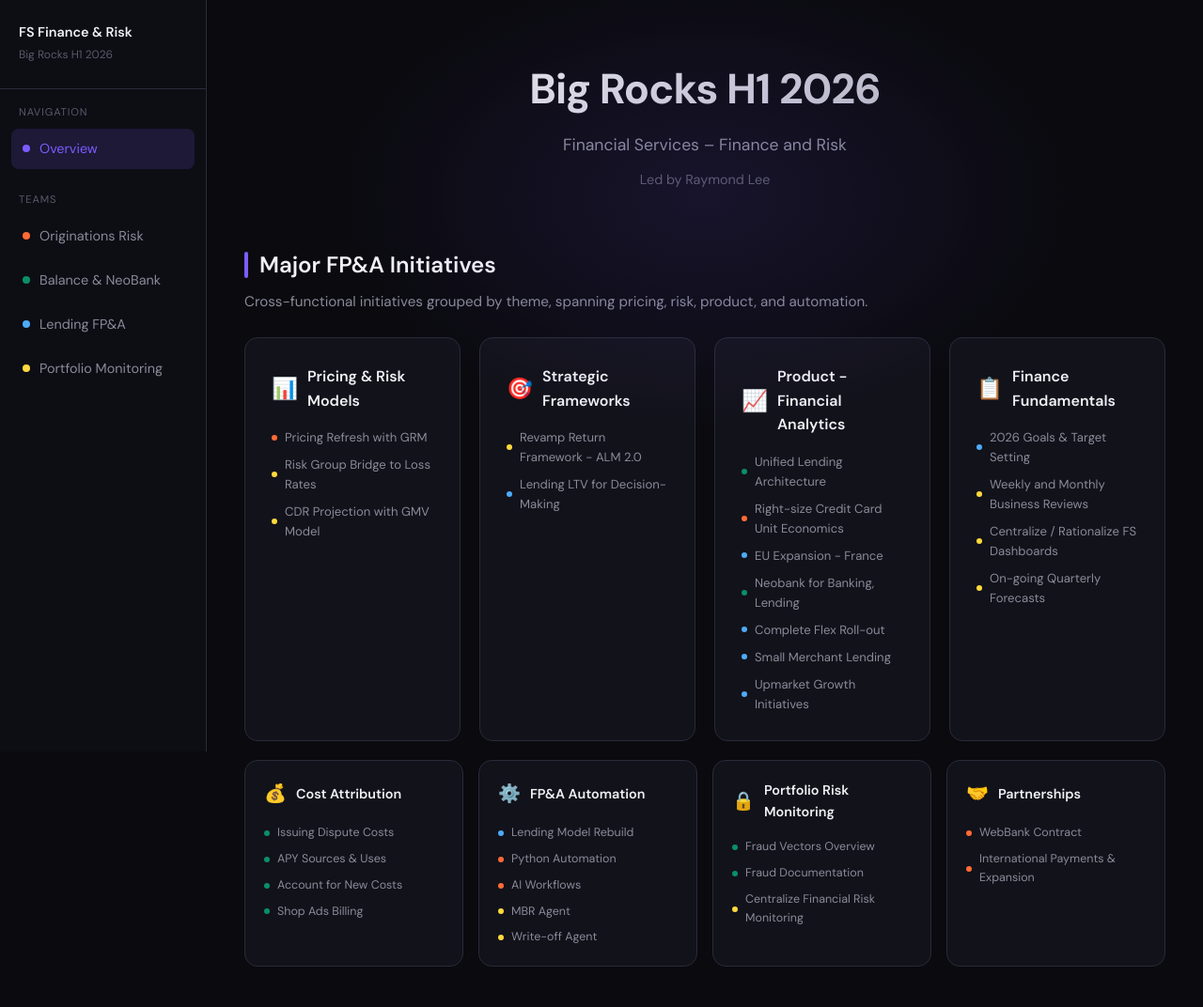
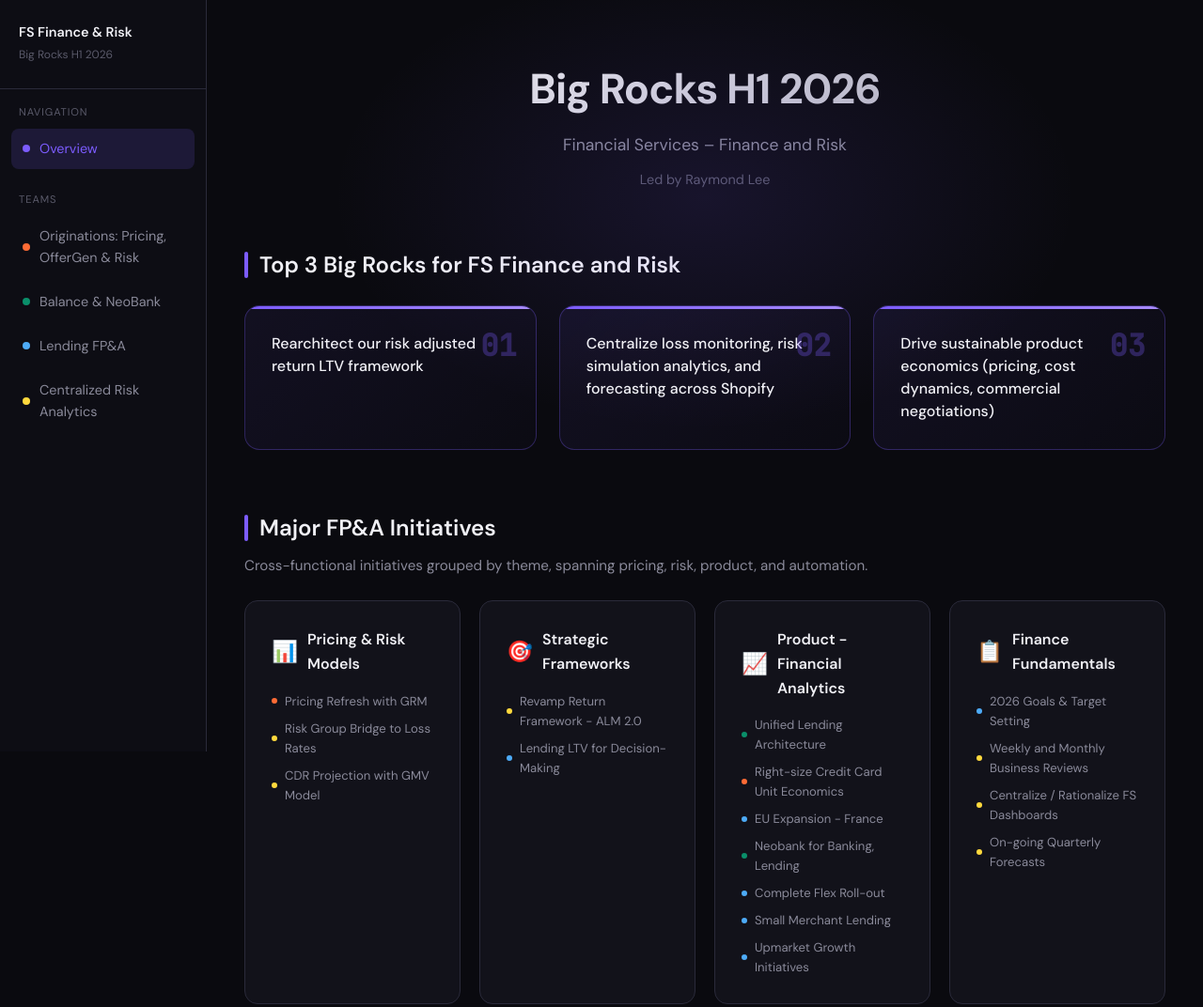
Before and after one commit to shaunak-dabadghao/ssd_playground, a plain HTML site: page ms-fpa-bigrocks-h1-2026/index.html in a window 1280 px wide. Shown: the top 1072 px of the page at 94% size. Drawn offline with Linux system fonts and the light colour scheme.

Commit message:
Add Top 3 Big Rocks section and rename teams
- Add Top 3 Big Rocks for FS Finance and Risk section at top of landing page
- Rename Originations Risk to Originations: Pricing, OfferGen & Risk (all pages)
- Rename Portfolio Monitoring to Centralized Risk Analytics (all pages)

```diff
--- a/ms-fpa-bigrocks-h1-2026/index.html
+++ b/ms-fpa-bigrocks-h1-2026/index.html
@@ -206,6 +206,50 @@
       color: var(--text-secondary);
       max-width: 800px;
       line-height: 1.7;
+    }
+
+    /* Top 3 Big Rocks */
+    .top3-grid {
+      display: grid;
+      grid-template-columns: repeat(3, 1fr);
+      gap: 24px;
+    }
+
+    .top3-card {
+      background: linear-gradient(135deg, rgba(124, 92, 255, 0.08) 0%, rgba(124, 92, 255, 0.02) 100%);
+      border: 1px solid rgba(124, 92, 255, 0.3);
+      border-radius: 16px;
+      padding: 28px;
+      position: relative;
+      overflow: hidden;
+    }
+
+    .top3-card::before {
+      content: '';
+      position: absolute;
+      top: 0;
+      left: 0;
+      right: 0;
+      height: 3px;
+      background: linear-gradient(90deg, var(--accent-primary), #a78bfa);
+    }
+
+    .top3-number {
+      font-size: 2rem;
+      font-weight: 700;
+      color: var(--accent-primary);
+      opacity: 0.3;
+      position: absolute;
+      top: 16px;
+      right: 20px;
+      font-family: 'JetBrains Mono', monospace;
+    }
+
+    .top3-content {
+      font-size: 1rem;
+      font-weight: 500;
+      color: var(--text-primary);
+      line-height: 1.5;
     }
 
     /* Major FP&A Initiatives Grid */
@@ -467,7 +511,7 @@
       .mobile-header { display: flex; justify-content: space-between; align-items: center; }
       .hamburger { display: block; }
       h1 { font-size: 2rem; }
-      .themes-row-1, .themes-row-2, .roadmap-grid, .team-grid { grid-template-columns: 1fr; }
+      .top3-grid, .themes-row-1, .themes-row-2, .roadmap-grid, .team-grid { grid-template-columns: 1fr; }
       .container { padding: 40px 20px; }
     }
   </style>
@@ -491,7 +535,7 @@
         <div class="nav-section-title">Teams</div>
         <a href="originations-risk.html" class="nav-link originations">
           <span class="dot"></span>
-          Originations Risk
+          Originations: Pricing, OfferGen & Risk
         </a>
         <a href="balance-neobank.html" class="nav-link balance">
           <span class="dot"></span>
@@ -503,7 +547,7 @@
         </a>
         <a href="portfolio-monitoring.html" class="nav-link portfolio">
           <span class="dot"></span>
-          Portfolio Monitoring
+          Centralized Risk Analytics
         </a>
       </div>
     </nav>
@@ -523,6 +567,27 @@
         <p class="subtitle">Financial Services – Finance and Risk</p>
         <p class="org-info">Led by Raymond Lee</p>
       </header>
+
+      <!-- Top 3 Big Rocks -->
+      <section class="section">
+        <div class="section-header">
+          <h2 class="section-title">Top 3 Big Rocks for FS Finance and Risk</h2>
+        </div>
+        <div class="top3-grid">
+          <div class="top3-card">
+            <span class="top3-number">01</span>
+            <div class="top3-content">Rearchitect our risk adjusted return LTV framework</div>
+          </div>
+          <div class="top3-card">
+            <span class="top3-number">02</span>
+            <div class="top3-content">Centralize loss monitoring, risk simulation analytics, and forecasting across Shopify</div>
+          </div>
+          <div class="top3-card">
+            <span class="top3-number">03</span>
+            <div class="top3-content">Drive sustainable product economics (pricing, cost dynamics, commercial negotiations)</div>
+          </div>
+        </div>
+      </section>
 
       <!-- Major FP&A Initiatives -->
       <section class="section">
@@ -638,7 +703,7 @@
         </div>
         <div class="team-grid">
           <a href="originations-risk.html" class="team-tile originations">
-            <div class="team-name">Originations Risk</div>
+            <div class="team-name">Originations: Pricing, OfferGen & Risk</div>
             <div class="team-members">Shaunak · Khasim · Negin</div>
             <div class="team-stats">
               <span class="team-stat">10 items</span>
@@ -665,7 +730,7 @@
             <span class="team-arrow">→</span>
           </a>
           <a href="portfolio-monitoring.html" class="team-tile portfolio">
-            <div class="team-name">Portfolio Monitoring</div>
+            <div class="team-name">Centralized Risk Analytics</div>
             <div class="team-members">Nelson · Erin · Nikita</div>
             <div class="team-stats">
               <span class="team-stat">10 items</span>
```
Also changed, not shown: ms-fpa-bigrocks-h1-2026/balance-neobank.html (+2 -2 lines), ms-fpa-bigrocks-h1-2026/lending.html (+2 -2 lines), ms-fpa-bigrocks-h1-2026/originations-risk.html (+6 -6 lines), ms-fpa-bigrocks-h1-2026/portfolio-monitoring.html (+6 -6 lines).
